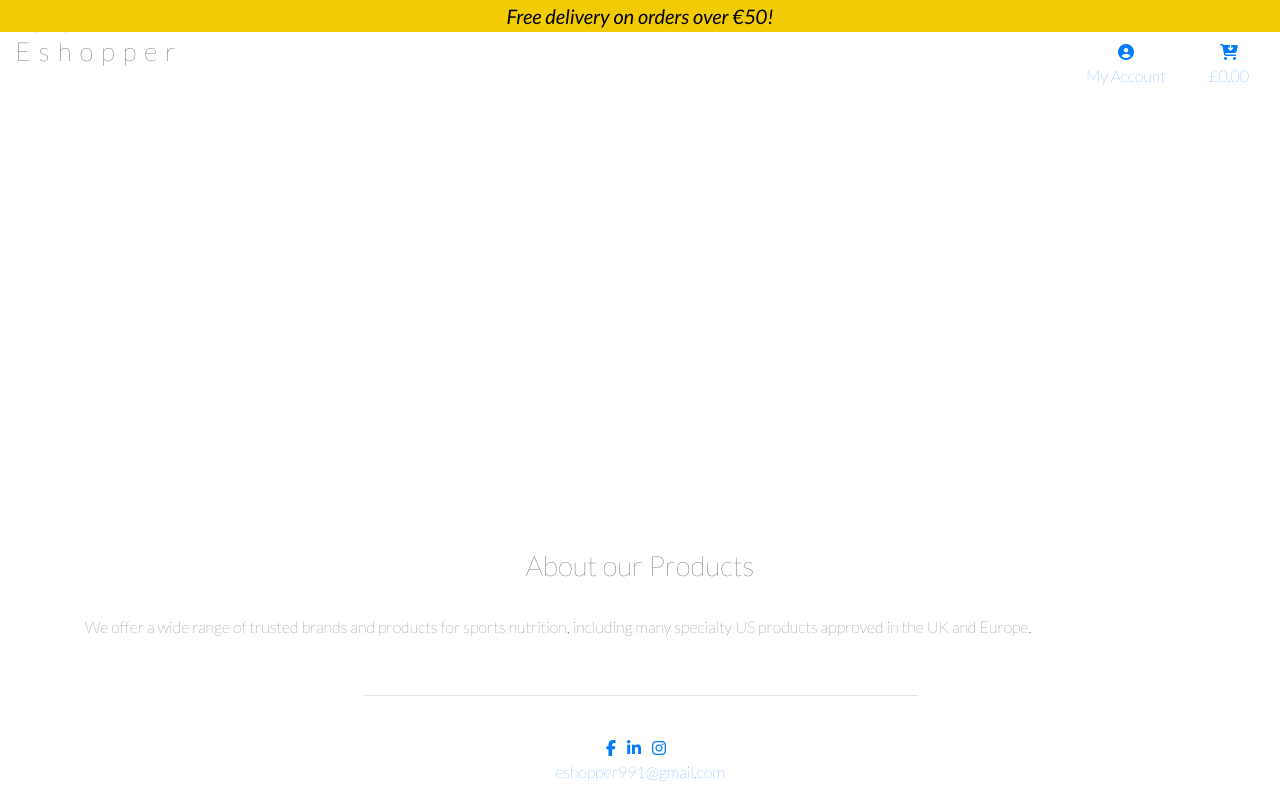
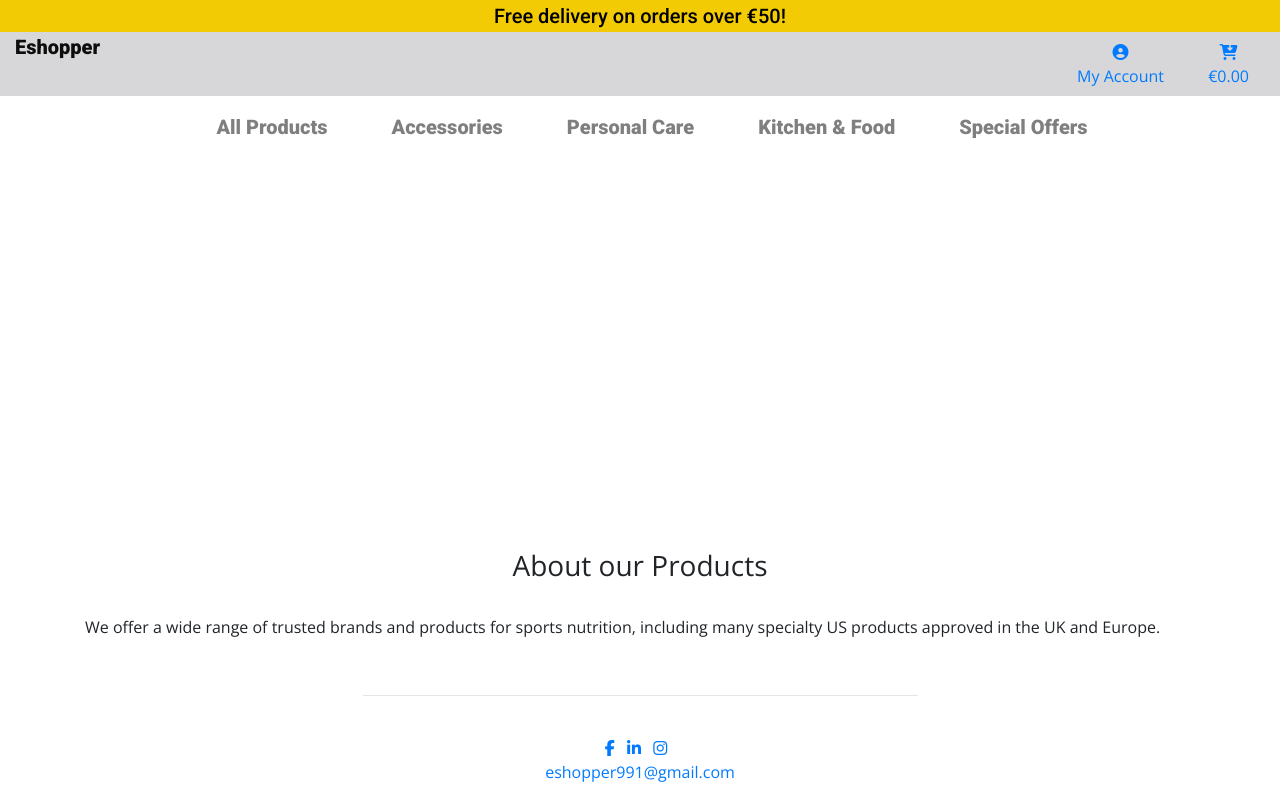
Before and after one commit to Code-Institute-Submissions/artneto-Eshopper_AugResub, a Django app: page / in a window 1280 px wide. Run offline with Django 3.2, Linux system fonts and the light colour scheme; some libraries are stand-ins or nearby versions.

Commit message:
added logo to index

```diff
--- a/static/css/base.css
+++ b/static/css/base.css
@@ -1,4 +1,4 @@
-@import url('https://fonts.googleapis.com/css2?family=Lato:ital,wght@0,100;0,700;1,400&family=Poppins:wght@200&display=swap');
+@import url('https://fonts.googleapis.com/css2?family=Open+Sans:wght@300&family=Roboto:wght@100;300;500;900&display=swap');
 
 
 /*
@@ -9,28 +9,28 @@
 #F2CB05
 #BF9004
 #0D0D0D
+
+font-family: 'Open Sans', sans-serif;
+font-family: 'Roboto', sans-serif;
 */
 body {
     min-height: 100vh;
     margin: 0;
     display: grid;
     grid-template-rows: auto 1fr auto;
-    font-family: 'Lato', sans-serif;
+    font-family: 'Open Sans', sans-serif;
 }
 
 
 /*---Base.html*/
 
-.logo-font {
-    font-size: 26px;
-    letter-spacing: 1vmin;
+.logo-font,
+.logo {
+    font-size: 20px;
     text-align: center;
     color: #0D0D0D;
-    font-family: 'Lato', sans-serif;
-    text-decoration: none;
-}
-
-a {
+    font-weight: 700;
+    font-family: 'Roboto', sans-serif;
     text-decoration: none;
 }
 
@@ -40,8 +40,13 @@ a {
 }
 
 .delivery-banner-txt {
-    font-family: 'Lato', sans-serif;
+    font-family: 'Roboto', sans-serif;
     color: black;
     font-size: 20px;
-    font-style: italic;
 }
+
+
+.bg-header {
+    background: #D7D7D9;
+    height: 75%;
+}
--- a/templates/base.html
+++ b/templates/base.html
@@ -14,6 +14,7 @@
     {%  endblock %}
 
     {% block corecss %}
+        <link href="https://fonts.googleapis.com/css2?family=Open+Sans:wght@300&family=Roboto:wght@100;300;500;900&display=swap" rel="stylesheet">
         <link rel="stylesheet" href="https://stackpath.bootstrapcdn.com/bootstrap/4.4.1/css/bootstrap.min.css">
         <link rel="stylesheet" href="https://stackpath.bootstrapcdn.com/font-awesome/4.7.0/css/font-awesome.min.css">
         <link rel="stylesheet" href="{% static 'css/base.css' %}">
@@ -23,6 +24,7 @@
     {%  endblock %}
 
     {% block corejs %}
+
         <script src="https://code.jquery.com/jquery-3.4.1.min.js"></script>
         <script src="https://cdn.jsdelivr.net/npm/popper.js@1.16.0/dist/umd/popper.min.js"></script>
         <script src="https://stackpath.bootstrapcdn.com/bootstrap/4.4.1/js/bootstrap.min.js"></script>
@@ -33,8 +35,7 @@
     {% block extra_js %}
     {% endblock %}
 
-    <title>Eshopper</title>
-    <link rel="shortcut icon" type="image/jpg" href="media/favicon.png">
+    <title>Eshopper {% block extra_title %}{% endblock %}</title>
   </head>
   <body>
     <header class="container-fluid fixed-top">
@@ -75,9 +76,9 @@
                                     <div><i class="fas fa-cart-arrow-down"></i></div>
                                     <p class="my-0">
                                         {% if grand_total %}
-                                            £{{ grand_total|floatformat:2 }}
+                                            €{{ grand_total|floatformat:2 }}
                                         {% else %}
-                                            £0.00
+                                            €0.00
                                         {% endif %}
                                     </p>
                                 </div>
@@ -86,6 +87,17 @@
                     </ul>
 
                 </div>
+
+        </div>
+
+        <div class="row bg-white">
+            <nav class="navbar navbar-expand-lg navbar-light w-100">
+                <button class="navbar-toggler" type="button" data-toggle="collapse" data-target="#main-nav" aria-controls="main-nav" aria-expanded="false" aria-label="Toggle navigation">
+                    <span class="navbar-toggler-icon"></span>
+                </button>
+                {% include 'includes/mobile_top_header.html' %}
+                {% include 'includes/main-nav.html' %}
+            </nav>
         </div>
     </header>
 
--- a/templates/includes/main-nav.html
+++ b/templates/includes/main-nav.html
@@ -22,7 +22,7 @@
                 Accessories
             </a>
             <div class="dropdown-menu border-0" aria-labelledby="clothing-link">
-                <a href="{% url 'products' %}?category=accessory" class="dropdown-item">Accessory</a>
+                <a href="{% url 'products' %}?category=accessory" class="dropdown-item">Supplements</a>
                 <a href="{% url 'products' %}?category=sport_medicine" class="dropdown-item">Sport Medicine</a>
                 <a href="{% url 'products' %}?category=sport_and_outdoor" class="dropdown-item">Sport and Outdoor</a>
                 <a href="{% url 'products' %}?category=gift_ideas" class="dropdown-item">Gift Ideas</a>
```
